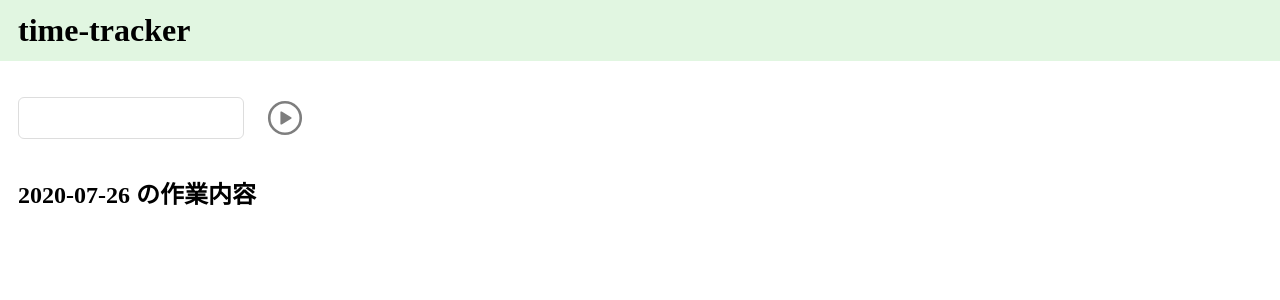
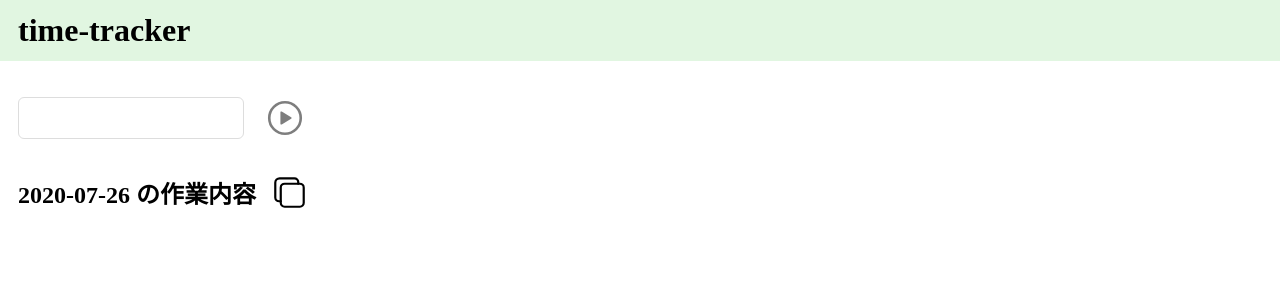
Before and after one commit to fujit/time-tracker, a React app: page / in a window 1280 px wide. Shown: the top 300 px of the page. Built offline with nearby package versions, Linux system fonts and the light colour scheme.

Commit message:
サマリーデータをクリップボードへコピーできるようにした

```diff
--- /dev/null
+++ b/src/components/Icon/CopyIcon.tsx
@@ -0,0 +1,68 @@
+import * as React from 'react'
+import classNames from 'classnames/bind'
+import * as styles from './Icon.scss'
+import copy from '../../assets/img/copy.svg'
+
+type TrackerSummary = {
+  name: string | null
+  time: string | null
+}
+
+type Props = {
+  className?: string
+} & JSX.IntrinsicElements['img']
+
+const Component: React.FC<Props> = ({ ...props }) => (
+  <img {...props} src={copy} alt="copy_icon" width={35} height={35} />
+)
+
+export const CopyIcon: React.FC<Props> = (props) => {
+  const arrangeTrackerData = (summary: TrackerSummary[]) => {
+    // TODO: 複数種類
+    const copyData = summary.reduce(
+      (previous, current) => `${previous}${current.name}: ${current.time} \n`,
+      ''
+    )
+
+    return copyData
+  }
+
+  const clipboardCopy = (data: string) => {
+    const textarea = document.createElement('textarea')
+    textarea.value = data
+    document.body.appendChild(textarea)
+    textarea.focus()
+    textarea.select()
+    document.execCommand('copy')
+
+    textarea.remove()
+  }
+
+  const copySummary = () => {
+    // 値取得
+    const nameList = Array.from(document.getElementsByClassName('trackerName'))
+    const timeList = Array.from(document.getElementsByClassName('trackerTime'))
+
+    // TODO: エラーハンドリング
+
+    if (nameList.length !== timeList.length) {
+      return
+    }
+
+    const trackerSummary: TrackerSummary[] = nameList.map((name, index) => ({
+      name: name.textContent,
+      time: timeList[index].textContent,
+    }))
+
+    const copyData = arrangeTrackerData(trackerSummary)
+    clipboardCopy(copyData)
+  }
+
+  return (
+    <Component
+      {...props}
+      className={classNames.bind(styles)('icon', props.className)}
+      onClick={copySummary}
+    />
+  )
+}
--- a/src/components/Text/Number.tsx
+++ b/src/components/Text/Number.tsx
@@ -12,7 +12,9 @@ type Props = {
   value: string
 }
 
-const Component: React.FC<Props> = ({ value }) => <span>{value}</span>
+const Component: React.FC<Props> = ({ className, value }) => (
+  <span className={className}>{value}</span>
+)
 
 export const DecimalText: React.FC<ContainerProps> = ({ className, value, digits, unit }) => {
   const calculatedValue = value.toFixed(digits)
--- a/src/components/TrackerList/TrackerList.scss
+++ b/src/components/TrackerList/TrackerList.scss
@@ -2,8 +2,14 @@
   margin-top: 36px;
 }
 
+.listHeader {
+  display: flex;
+  align-items: center;
+  margin-bottom: 2rem;
+}
+
 .listTitle {
-  margin-bottom: 16px;
+  margin-right: 1rem;
 }
 
 .listTracker {
--- a/src/components/TrackerList/TrackerList.scss.d.ts
+++ b/src/components/TrackerList/TrackerList.scss.d.ts
@@ -1,4 +1,5 @@
 export const listGroup: string
+export const listHeader: string
 export const listTitle: string
 export const listTracker: string
 export const listTrackerName: string
--- a/src/components/TrackerList/TrackerList.tsx
+++ b/src/components/TrackerList/TrackerList.tsx
@@ -1,9 +1,11 @@
 import * as React from 'react'
+import classNames from 'classnames/bind'
 import * as styles from './TrackerList.scss'
 import { StartIcon, PauseIcon } from '../Icon/PlayIcon'
 import { Button } from '../Button/Button'
 import { DecimalText } from '../Text/Number'
 import { TrackerBreakdown } from '../TrackerBreakdown/TrackerBreakdown'
+import { CopyIcon } from '../Icon/CopyIcon'
 
 type ContainerProps = {
   trackers: Tracker[]
@@ -43,16 +45,19 @@ const Component: React.FC<Props> = ({
         closeBreakdown={closeBreakdown}
       />
     )}
-    <h2 className={styles.listTitle}>{today} の作業内容</h2>
+    <div className={styles.listHeader}>
+      <h2 className={styles.listTitle}>{today} の作業内容</h2>
+      <CopyIcon />
+    </div>
     <div>
       {trackers.map((tracker) => (
         <div key={tracker.id} className={styles.listTracker}>
-          <p className={styles.listTrackerName}>{tracker.name}</p>
+          <p className={classNames(styles.listTrackerName, 'trackerName')}>{tracker.name}</p>
           <Button onClick={() => showBreakdown(tracker)}>内訳を見る</Button>
           {tracker.inProgress ? (
             <>
               <DecimalText
-                className={styles.listTrackerTime}
+                className={classNames(styles.listTrackerTime, 'trackerTime')}
                 value={(calculateSum(tracker.timers) + currentCount) / 60}
                 digits={1}
                 unit="h"
@@ -62,7 +67,7 @@ const Component: React.FC<Props> = ({
           ) : (
             <>
               <DecimalText
-                className={styles.listTrackerTime}
+                className={classNames(styles.listTrackerTime, 'trackerTime')}
                 value={calculateSum(tracker.timers) / 60}
                 digits={1}
                 unit="h"
```
Also changed, not shown: src/assets/img/copy.svg (added).
